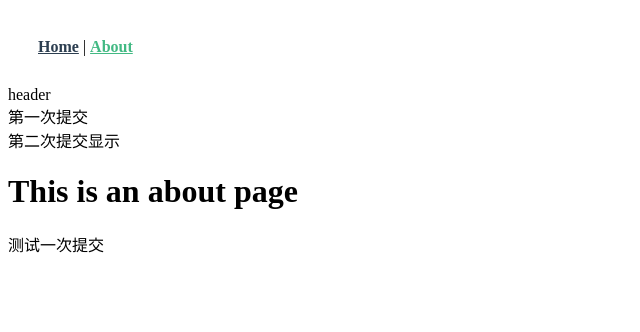
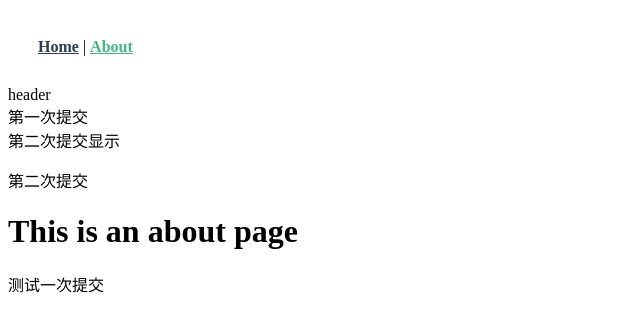
Before and after one commit to zp190265950/vue-project, a Vue app: page /about in a window 1280 px wide. Shown: the top 332 px of the page, without its empty margins (0-640 px from the left). Built offline with nearby package versions, Linux system fonts and the light colour scheme.

Commit message:
feautre提交

```diff
--- a/src/views/About.vue
+++ b/src/views/About.vue
@@ -1,5 +1,6 @@
 <template>
   <div class="about">
+    <p>第二次提交</p>
     <h1>This is an about page</h1>
     <p>测试一次提交</p>
   </div>
```
